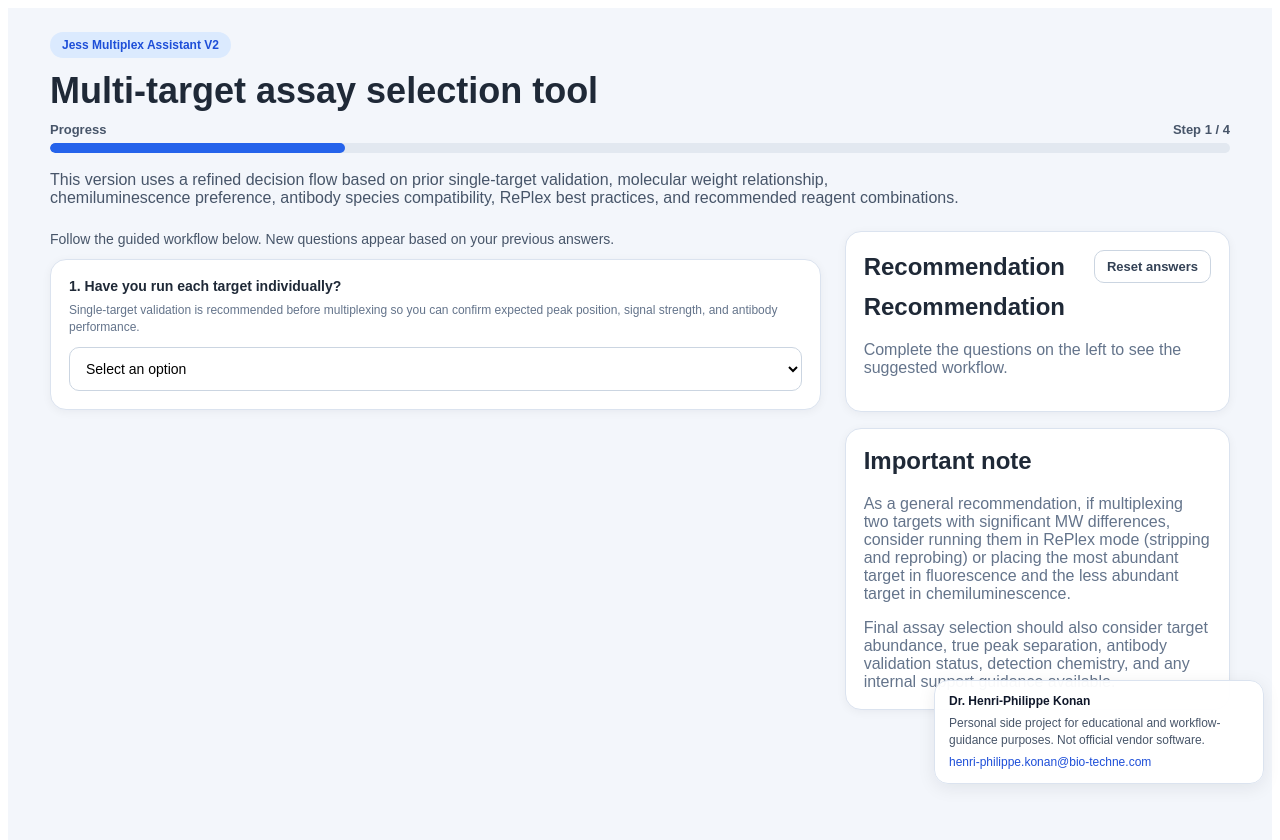
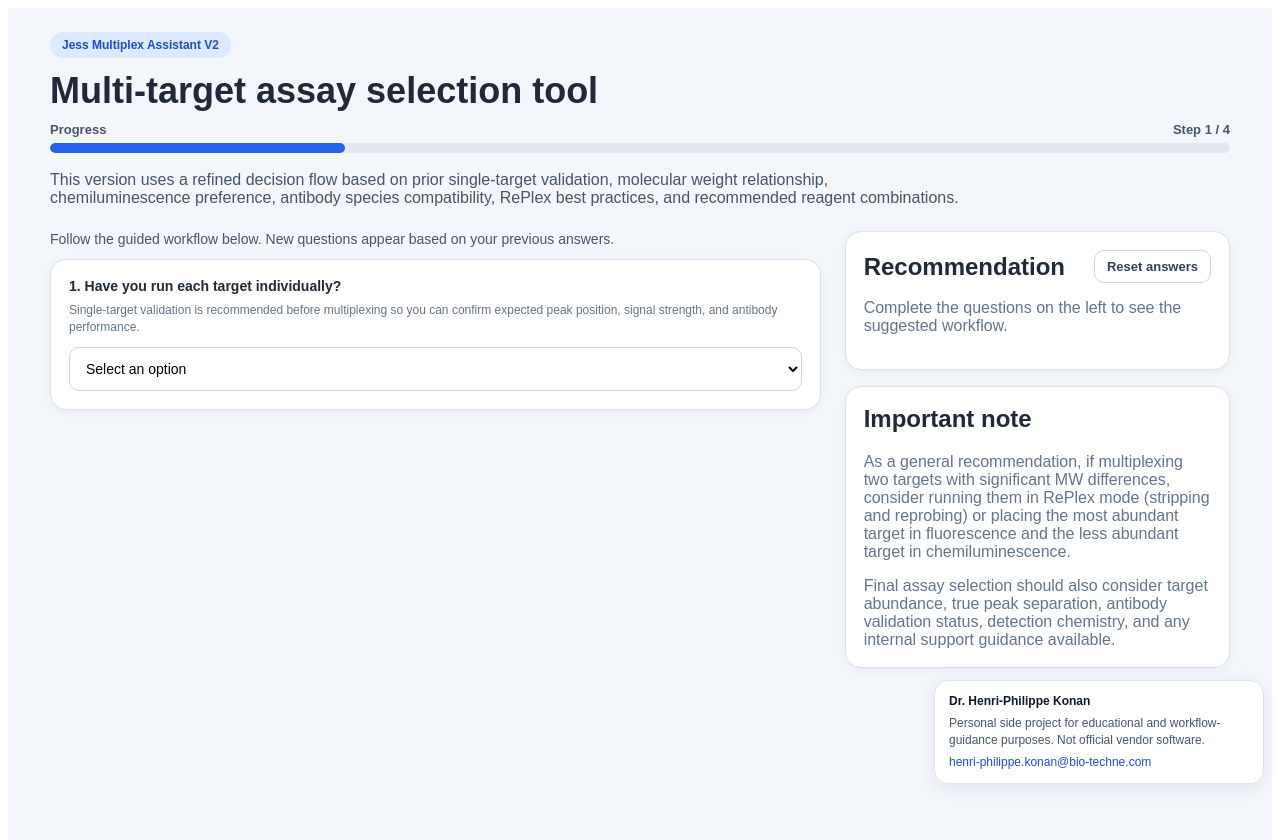
Before and after one commit to hpkonan/jess-assay-selection-tool, a React (Create React App) app: page / in a window 1280 px wide. Shown: the top 840 px of the page. Built offline with nearby package versions, Linux system fonts and the light colour scheme.

Commit message:
Remove heading for Recommendation section

```diff
--- a/src/App.js
+++ b/src/App.js
@@ -616,7 +616,7 @@ const resultAccent =
       Reset answers
     </button>
   </div>
-              <h2 style={{ marginTop: 0 }}>Recommendation</h2>
+
               {!result ? (
                 <p style={{ color: "#64748b" }}>
                   Complete the questions on the left to see the suggested
```
